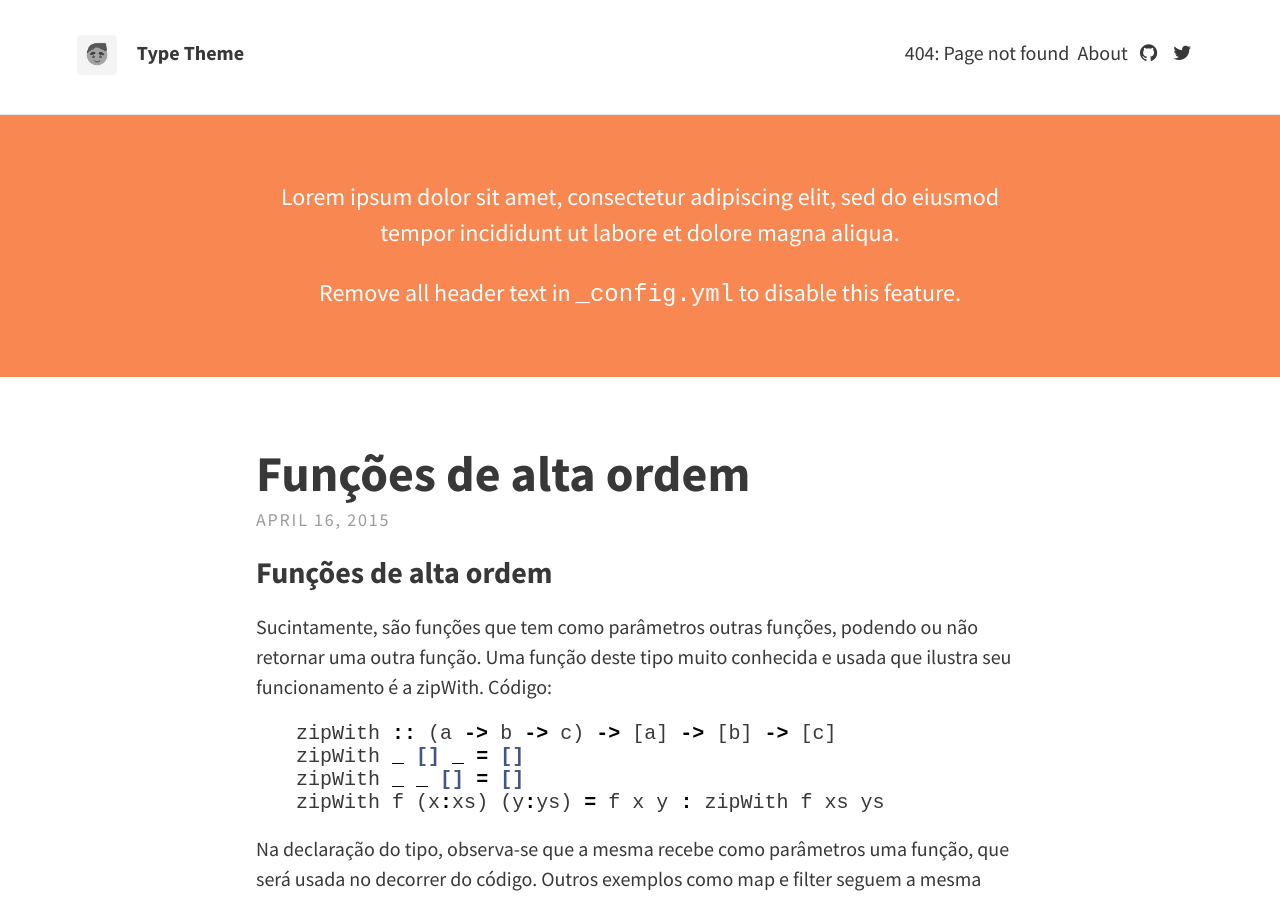
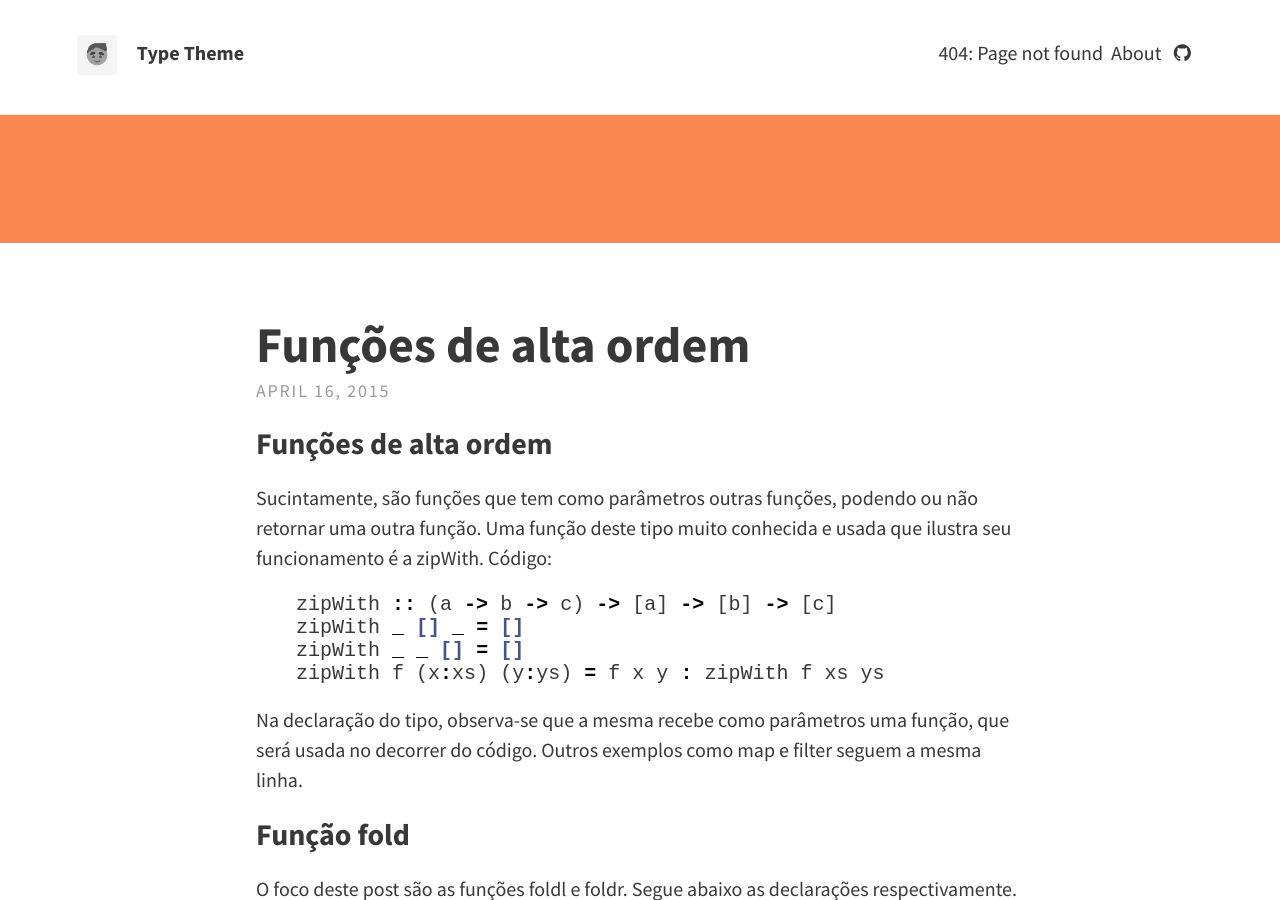
Before and after one commit to matheusikeda/matheusikeda.github.io, a Jekyll site: the page built from index.html, in a window 1280 px wide and 900 px high. Built offline with Jekyll 4.4.1, drawn with Linux system fonts in a browser that asks for light colours; nearby versions of some CDN libraries; the list of posts is cut into pages by our own code.

Commit message:
Update _config.yml

```diff
--- a/_config.yml
+++ b/_config.yml
@@ -12,9 +12,7 @@ theme:
 
   # Header and footer text
   header_text: >
-     <p>Lorem ipsum dolor sit amet, consectetur adipiscing elit, sed do eiusmod tempor incididunt ut labore et dolore magna aliqua.</p>
 
-     <p>Remove all header text in <code>_config.yml</code> to disable this feature.</p>
   header_text_feature_image:
   footer_text: >
    Powered by <a href="http://jekyllrb.com">Jekyll</a> with <a href="https://rohanchandra.github.io/project/type/">Type Theme</a>
@@ -27,7 +25,7 @@ theme:
   dribbble:
   facebook:
   flickr:
-  github: "rohanchandra/type-theme"
+  github: "matheusikeda"
   google_plus:
   instagram:
   linkedin:  # Full URL
@@ -37,7 +35,7 @@ theme:
   stack_exchange:  # Full URL
   steam:
   tumblr:
-  twitter: "twitter"
+  twitter:
   wordpress:
   youtube:
 
```
